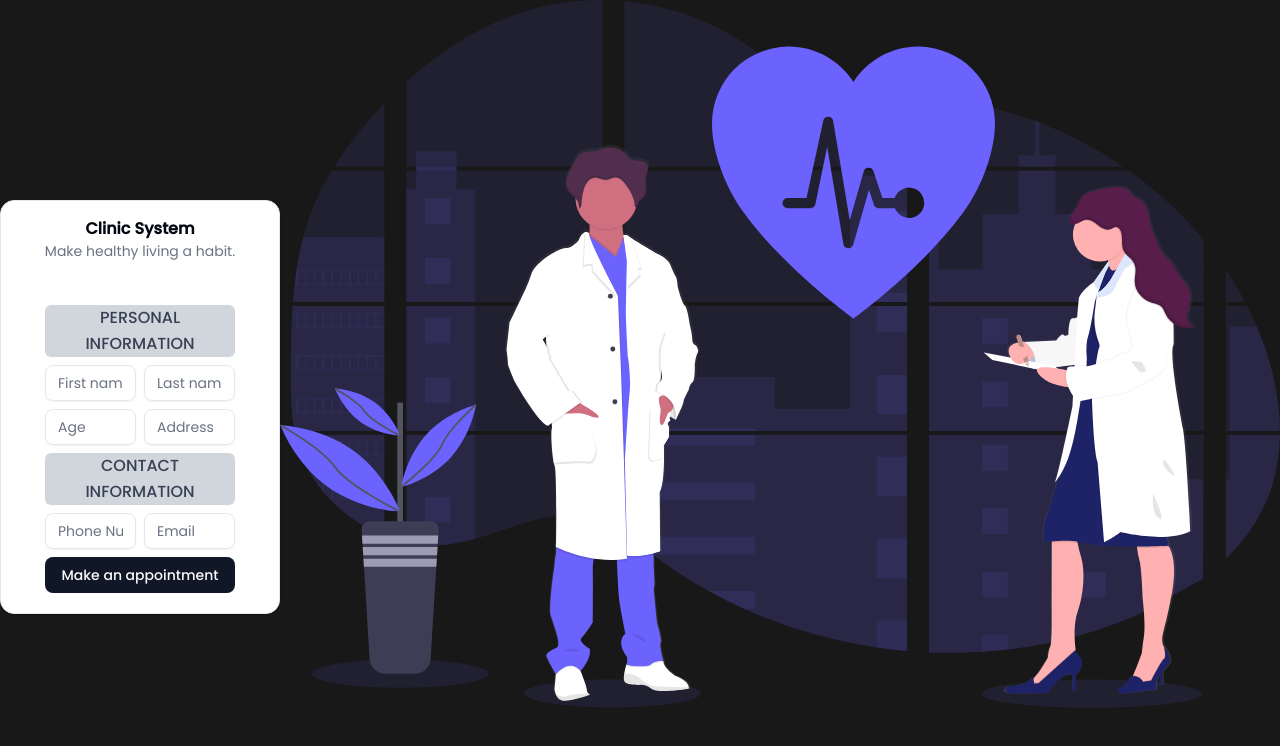
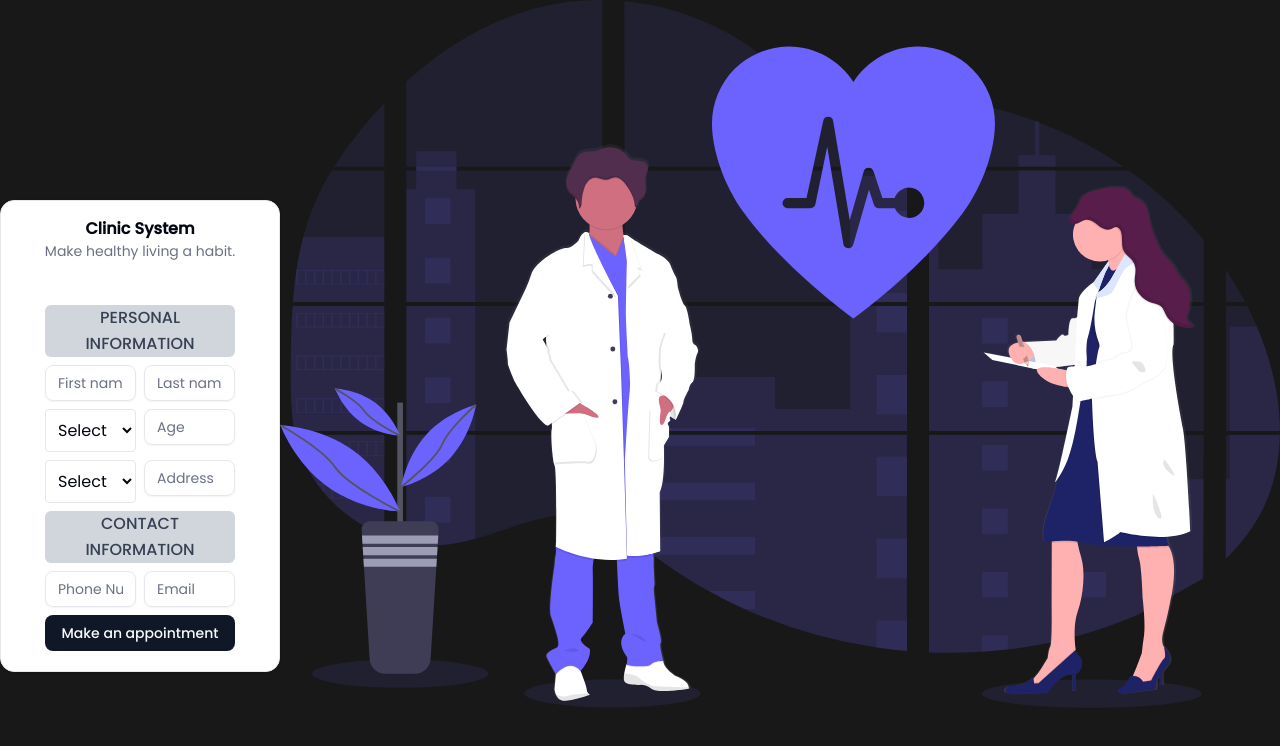
Before and after one commit to VinCoder2004/patient-systemnpx, a Next.js app: page / in a window 1280 px wide. Shown: the top 746 px of the page. Built offline with nearby package versions, Linux system fonts and the light colour scheme.

Commit message:
added select role and gender

```diff
--- a/app/components/Form.tsx
+++ b/app/components/Form.tsx
@@ -20,8 +20,21 @@ const Form = () => {
                         <div className='grid grid-cols-2 gap-2'>
                             <Input type='text' placeholder='First name'/>
                             <Input type='text' placeholder='Last name'/>
+                            <select className="border rounded p-2 w-full">
+                            <option value="">Select Gender</option>
+                            <option value="male">Male</option>
+                            <option value="female">Female</option>
+                            <option value="other">Other</option>
+                            </select>
                             <Input type='number' placeholder='Age'/>
+                            <select className="border rounded p-2 w-full">
+                            <option value="">Select Role</option>
+                            <option value="admin">Admin</option>
+                            <option value="doctor">Doctor</option>
+                            <option value="staff">Staff</option>
+                            </select>
                             <Input type='text' placeholder='Address'/>
+
                         </div>
 
                         <span className='text-gray-700 font-[500] uppercase leading-relaxed rounded-sm w-full bg-gray-300 text-center'>Contact Information</span>
```
